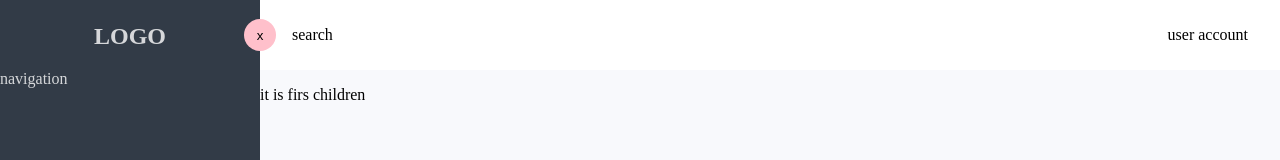
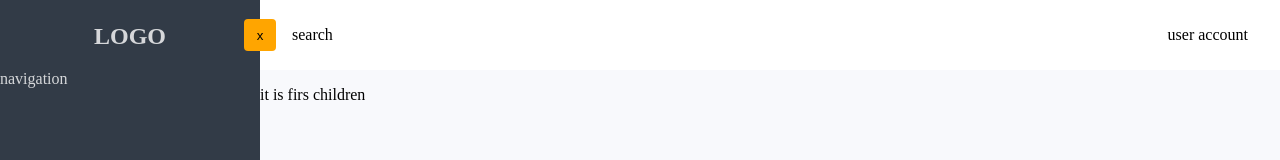
Before and after one commit to PawelRzepinski/finance, a React (Create React App) app: page / in a window 1280 px wide. Shown: the top 160 px of the page. Built offline with nearby package versions, Linux system fonts and the light colour scheme.

Commit message:
Create SidebarContext

```diff
--- a/src/components/atoms/Button/Button.tsx
+++ b/src/components/atoms/Button/Button.tsx
@@ -1,21 +1,34 @@
-import React from 'react'
-import styled from 'styled-components'
+import React, { ReactNode } from 'react'
+import styled, { css } from 'styled-components'
 
 interface ButtonProps {
+  children: ReactNode
   className?: string
   disabled?: boolean
   onClick: () => void
+  size?: 'small' | 'medium' | 'large'
+  view?: 'primary' | 'secondary' | 'square'
 }
 
-export const Button = ({ className, disabled, onClick }: ButtonProps) => (
-  <button className={className} disabled={disabled} onClick={onClick}>click</button>
-)
+export const Button = ({ children, className, disabled, onClick, ...props }: ButtonProps) => {
+  return (
+      <ButtonWrapper className={className} disabled={disabled} onClick={onClick} {...props}>{children}</ButtonWrapper>
+  )
+}
 
-export const Toggler = styled(Button)`
+const ButtonWrapper = styled.button<Pick<ButtonProps, 'view'>>`
+  overflow: hidden;
   display: flex;
   justify-content: center;
   align-items: center;
-  width: 32px;
-  height: 32px;
   background-color: red;
+  border: none;
+  border-radius: ${({ theme }) => theme.borderRadius.s};
+  cursor: pointer;
+
+  ${({ view }) => view === 'square' && css`
+    width: 32px;
+    height: 32px;
+    background-color: orange;
+  `}
 `
--- a/src/components/molecules/Sidebar/Sidebar.tsx
+++ b/src/components/molecules/Sidebar/Sidebar.tsx
@@ -1,11 +1,17 @@
-import React from 'react'
+import React, { useContext } from 'react'
 import styled from 'styled-components'
 import { Logo } from '../../atoms/Logo/Logo'
+import { Button } from '../../atoms/Button/Button'
+import { SidebarContext } from '../../../context'
 
 export const Sidebar = () => {
+  const { isSidebarOpen, setIsSidebarOpen } = useContext(SidebarContext)
+
   return (
     <SidebarWrapper>
-      <ToggleBtn onClick={() => console.log('func')}>x</ToggleBtn>
+      <ToggleButton onClick={() => setIsSidebarOpen(!isSidebarOpen)} view='square'>
+        x
+      </ToggleButton>
       <Logo/>
       <div>navigation</div>
     </SidebarWrapper>
@@ -20,17 +26,9 @@ const SidebarWrapper = styled.section`
   color: ${({ theme }) => theme.colors.white[80]};
 `
 
-const ToggleBtn = styled.button`
+const ToggleButton = styled(Button)`
   position: absolute;
   top: 35px;
   right: 0;
   transform: translate(50%, -50%);
-  display: flex;
-  justify-content: center;
-  align-items: center;
-  width: 32px;
-  height: 32px;
-  border: none;
-  border-radius: ${({ theme }) => theme.borderRadius.circle};
-  background-color: pink;
 `
--- a/src/components/templates/MainTemplate.tsx
+++ b/src/components/templates/MainTemplate.tsx
@@ -1,14 +1,19 @@
-import React, { ReactNode } from 'react'
+import React, { ReactNode, useContext } from 'react'
 import styled from 'styled-components'
 import { Sidebar } from '../molecules/Sidebar/Sidebar'
 import { MainHeader } from '../molecules/MainHeader/MainHeader'
+import { SidebarContext } from '../../context'
 
 interface MainTemplateProps {
   children: ReactNode
+  isSidebarOpen?: boolean
 }
 
-export const MainTemplate = ({ children }: MainTemplateProps) => (
-  <MainTemplateWrapper>
+export const MainTemplate = ({ children }: MainTemplateProps) => {
+  const { isSidebarOpen } = useContext(SidebarContext)
+
+  return (
+    <MainTemplateWrapper isSidebarOpen={isSidebarOpen}>
       <Sidebar />
       <ContentWrapper>
         <MainHeader />
@@ -16,10 +21,11 @@ export const MainTemplate = ({ children }: MainTemplateProps) => (
       </ContentWrapper>
     </MainTemplateWrapper>
   )
+}
 
-const MainTemplateWrapper = styled.main`
+const MainTemplateWrapper = styled.main<Pick<MainTemplateProps, 'isSidebarOpen'>>`
   display: grid;
-  grid-template-columns: 260px auto;
+  grid-template-columns: ${({ isSidebarOpen }) => isSidebarOpen ? '260px auto' : '70px auto'};
   width: 100vw;
   height: 100vh;
 `
--- a/src/context/Provider.tsx
+++ b/src/context/Provider.tsx
@@ -1,15 +1,20 @@
-import React, { ReactNode } from 'react'
-import { SidebarProvider } from '.'
+import React, { ReactNode, useState } from 'react'
+import { SidebarContext } from '.'
 import { theme } from '../style/theme'
 import { ThemeProvider } from 'styled-components'
 
 interface Props {
   children: ReactNode
 }
-export const Provider = ({ children }: Props) => (
-  <SidebarProvider.Provider value={{ text: 'Example text' }}>
-    <ThemeProvider theme={theme}>
-      {children}
-    </ThemeProvider>
-  </SidebarProvider.Provider>
-)
+
+export const Provider = ({ children }: Props) => {
+  const [isSidebarOpen, setIsSidebarOpen] = useState<boolean>(true)
+
+  return (
+    <SidebarContext.Provider value={{ isSidebarOpen, setIsSidebarOpen }}>
+      <ThemeProvider theme={theme}>
+        {children}
+      </ThemeProvider>
+    </SidebarContext.Provider>
+  )
+}
--- a/src/context/index.tsx
+++ b/src/context/index.tsx
@@ -1,3 +1,12 @@
-import { createContext } from 'react'
+import React, { createContext } from 'react'
 
-export const SidebarProvider = createContext({})
+interface SidebarContextProps {
+  isSidebarOpen: boolean
+  setIsSidebarOpen: React.Dispatch<boolean>
+}
+
+export const SidebarContextDefault: SidebarContextProps = {
+  isSidebarOpen: true,
+  setIsSidebarOpen: () => null
+}
+export const SidebarContext = createContext<SidebarContextProps>(SidebarContextDefault)
--- a/src/pages/Dashboard.tsx
+++ b/src/pages/Dashboard.tsx
@@ -1,14 +1,8 @@
 import { MainTemplate } from '../components/templates/MainTemplate'
-import React, { useContext } from 'react'
-import { SidebarProvider } from '../context'
+import React from 'react'
 
-export const Dashboard = () => {
-  const context = useContext(SidebarProvider)
-
-  console.log(context)
-  return (
+export const Dashboard = () => (
     <MainTemplate>
       <p>it is firs children</p>
     </MainTemplate>
-  )
-}
+)
```
Also changed, not shown: src/components/atoms/ToggleButton/ToggleButton.tsx (deleted, +0 -10 lines), 2 other files (tests, documents, lock files or other folders). Lines whose indentation alone changed are shown as unchanged.
